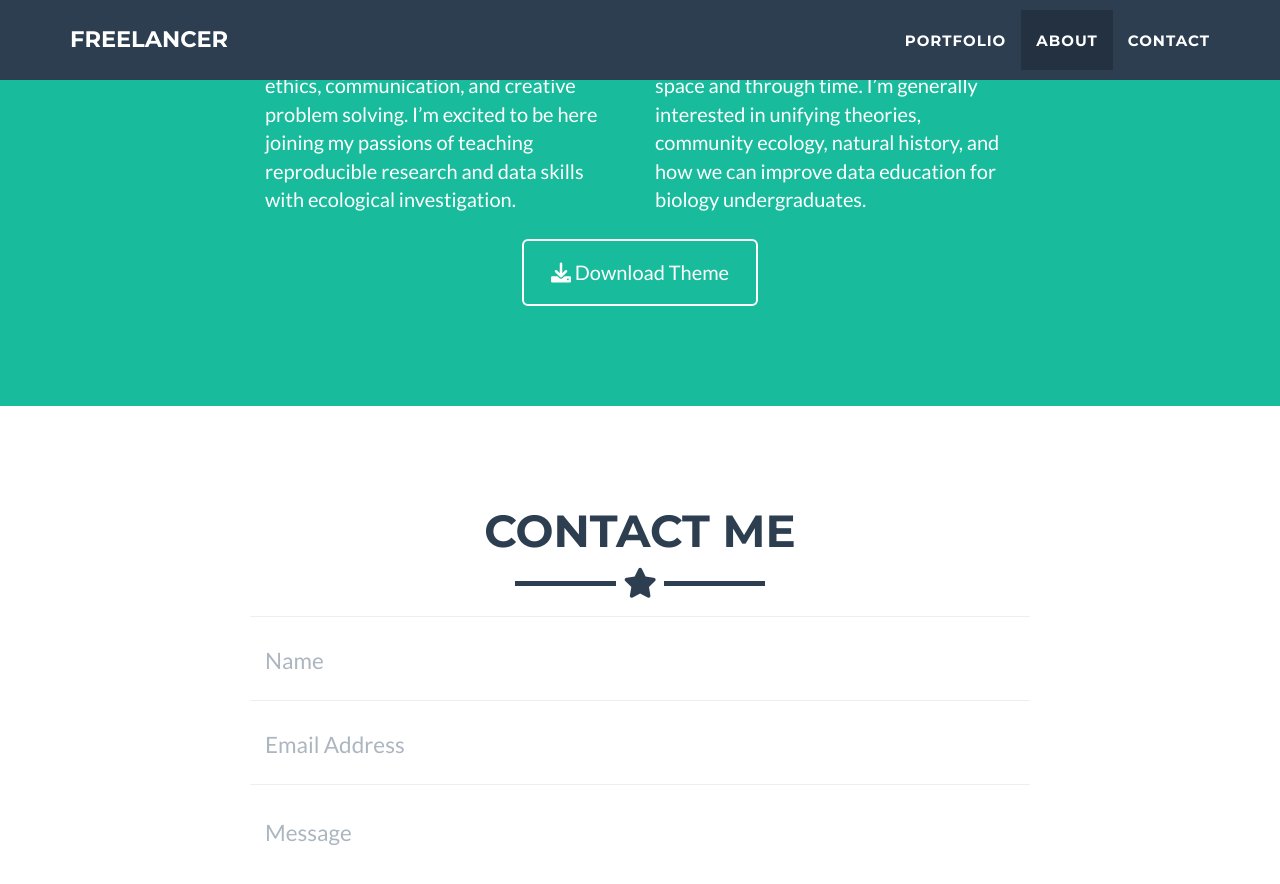
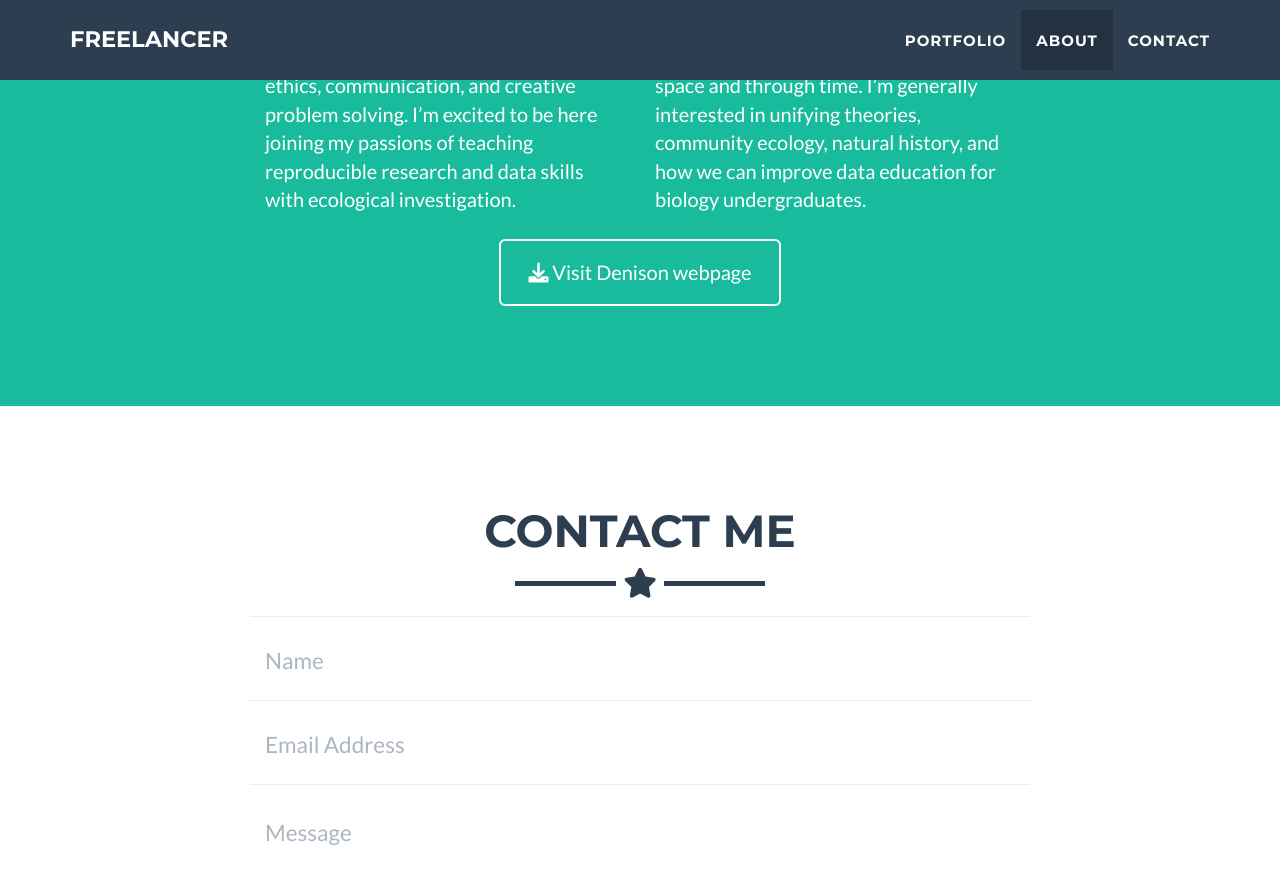
Before and after one commit to sarahsupp/sarahsupp.github.io, a Jekyll site: the page built from _posts/2014-07-18-project-1.markdown, in a window 1280 px wide and 900 px high, scrolled down 2010 px. Shown: the top 884 px of the window. Built offline with Jekyll 4.4.1, drawn with Linux system fonts in a browser that asks for light colours.

Commit message:
adds link to denison webpage

```diff
--- a/_includes/about.html
+++ b/_includes/about.html
@@ -15,8 +15,8 @@
         <p>I teach and develop courses in the Data Analytics Program. In these classes we work on core skills for data science, using hands-on problem-based learning techniques. In my research, I’m broadly interested in understanding biodiversity change and animal movement across space and through time. I’m generally interested in unifying theories, community ecology, natural history, and how we can improve data education for biology undergraduates.  </p>
       </div>
       <div class="col-lg-8 col-lg-offset-2 text-center">
-        <a href="https://github.com/jeromelachaud/freelancer-theme" class="btn btn-lg btn-outline">
-          <i class="fa fa-download"></i> Download Theme
+        <a href="https://denison.edu/people/sarah-supp" class="btn btn-lg btn-outline">
+          <i class="fa fa-download"></i> Visit Denison webpage
         </a>
       </div>
     </div>
```
